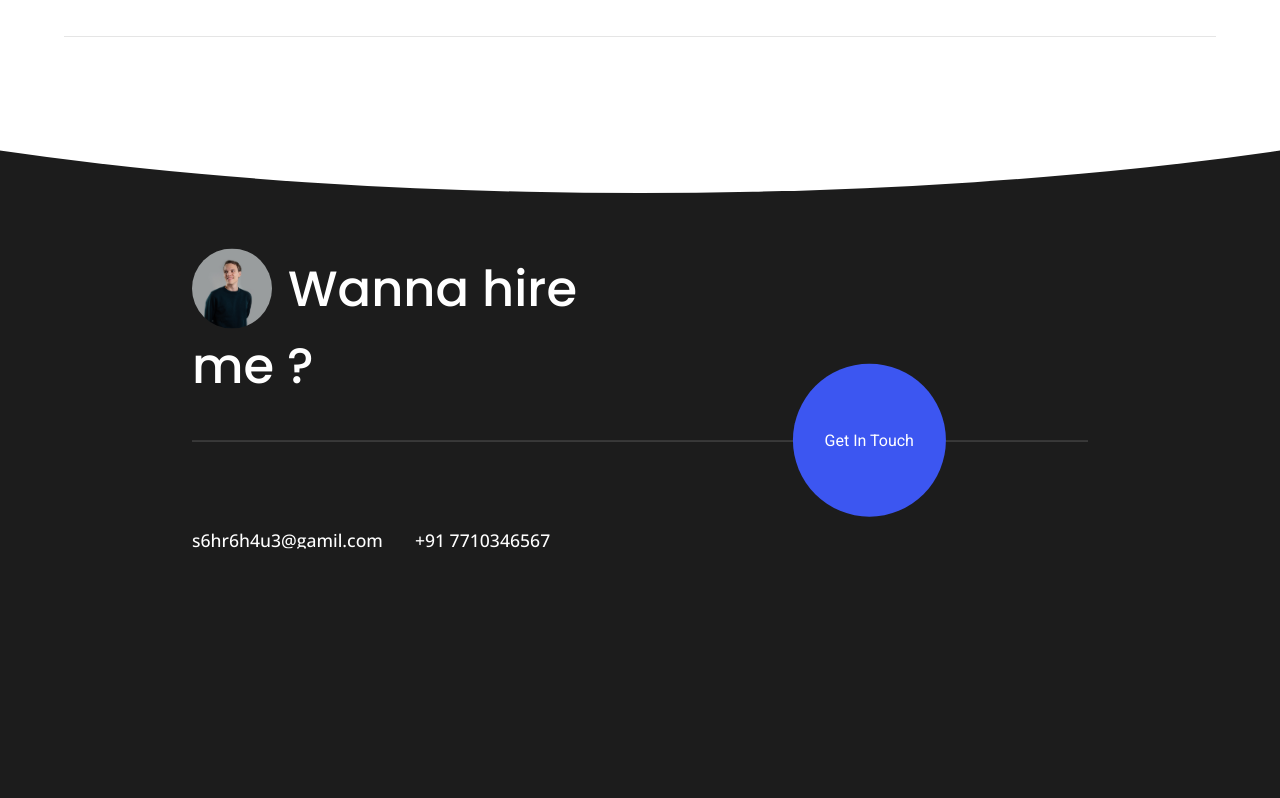
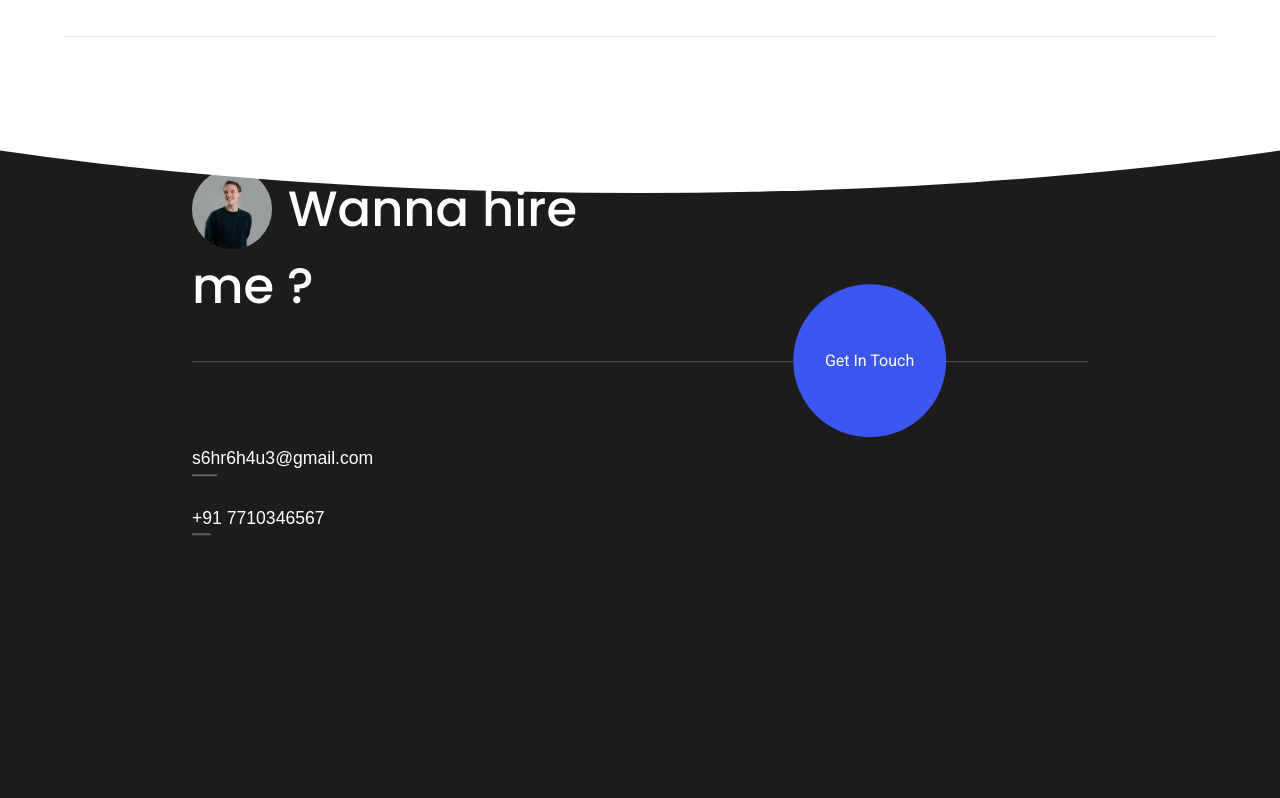
Before and after one commit to souravnub/portfolio-website, a React (Create React App) app: page /work in a window 1280 px wide. Shown: the part 1102-1900 px from the top of the page. Built offline with nearby package versions, Linux system fonts and the light colour scheme; no server answers.

Commit message:
improved the buttons in the contact section

```diff
--- a/src/components/mockups/desktop/DesktopMockup.js
+++ b/src/components/mockups/desktop/DesktopMockup.js
@@ -6,7 +6,7 @@ import "./desktopMockup.scss";
 const DesktopMockup = ({ asset }) => {
     return (
         <div className="device-mockup-container">
-            <div class="device-mockup-container__loader-container">
+            <div className="device-mockup-container__loader-container">
                 <PuffLoader color="#000000" size={100} />
             </div>
             <img
--- a/src/components/mockups/mobile/MobileMockup.js
+++ b/src/components/mockups/mobile/MobileMockup.js
@@ -6,7 +6,7 @@ import "./mobileMockup.scss";
 const MobileMockup = ({ asset }) => {
     return (
         <div className="mobile-mockup-container">
-            <div class="mobile-mockup-container__loader-container">
+            <div className="mobile-mockup-container__loader-container">
                 <PuffLoader color="#000000" size={80} />
             </div>
             <img
--- a/src/components/mockups/tablet/TabletMockup.js
+++ b/src/components/mockups/tablet/TabletMockup.js
@@ -11,7 +11,7 @@ const TabletMockup = ({ asset, showBg = false }) => {
             className="main-tablet-container"
             style={{ backgroundColor: showBg ? "rgba(0,0,0,.06)" : "inherit" }}>
             <div className="tablet-mockup-container">
-                <div class="tablet-mockup-container__loader-container">
+                <div className="tablet-mockup-container__loader-container">
                     <PuffLoader color="#000000" size={80} />
                 </div>
                 <img
--- a/src/pages/about/About.js
+++ b/src/pages/about/About.js
@@ -144,7 +144,7 @@ const About = () => {
 
     return (
         <div className="main-about-page-container route-transition-container">
-            <div className="main-about-page-container__header-container padding-inline width-container">
+            <div className="main-about-page-container__header-container padding-inline">
                 <span className="main-about-page-container__header-container__main-heading">
                     Wow, a whole page about me !
                 </span>
--- a/src/sass/_variables.scss
+++ b/src/sass/_variables.scss
@@ -13,7 +13,7 @@ $padding-md: 1.4rem;
 $padding-lg: 2rem;
 $padding-extra-lg: 6rem;
 
-$padding-section: max(45vh, 13rem);
+$padding-section: min(max(45vh, 13rem), 20rem);
 
 $gap-extra-sm: 0.3rem;
 $gap-sm: 0.5rem;
--- a/src/sections/contact/Contact.js
+++ b/src/sections/contact/Contact.js
@@ -5,17 +5,28 @@ import { Link } from "react-router-dom";
 import StyledBtn from "../../components/extras/StyledBtn";
 import "./contact.scss";
 import AnimatedTopCurve from "../../components/AnimatedTopCurve";
-import { useRef } from "react";
 import myImg from "../../assets/images/my images/my-portfolio-img-1.jpg";
 const Contact = () => {
-    let textRef = useRef();
-
     let phone = "+91 7710346567";
-    let email = "s6hr6h4u3@gamil.com";
+    let email = "s6hr6h4u3@gmail.com";
     let [isEmailCopied, setIsEmailCopied] = useState(false);
     let [isPhoneCopied, setIsPhoneCopied] = useState(false);
 
+    let handleCopyToClipboard = (ele) => {
+        if (ele === "phone") {
+            setIsPhoneCopied(true);
+            setIsEmailCopied(false);
+            return navigator.clipboard.writeText(phone);
+        }
+        if (ele === "email") {
+            setIsEmailCopied(true);
+            setIsPhoneCopied(false);
+            return navigator.clipboard.writeText(email);
+        }
+    };
+
     useEffect(() => {
+        // animation that brings container downwards
         let contactContentTimeline = gsap.timeline({
             scrollTrigger: {
                 trigger: ".main-contact-container",
@@ -43,47 +54,43 @@ const Contact = () => {
                 "-=.5"
             );
 
-        let textContainers = document.querySelectorAll(
-            ".main-contact-container__info-container__contact-btn-container .copy-to-clipboard .text-container"
+        // animations for text
+
+        let textContainer = document.querySelectorAll(
+            ".main-contact-container__info-container__contact-btn-container .text-container"
         );
-        textContainers.forEach((container) => {
-            container.addEventListener("mouseover", () => {
-                gsap.to(container.querySelectorAll("span"), {
-                    y: "-100%",
-                    duration: 0.2,
-                    ease: "power1",
-                });
+        textContainer.forEach((container) => {
+            let timeline = gsap.timeline({
+                defaults: { duration: 0.8, ease: "power4" },
             });
-            container.addEventListener("mouseout", () => {
-                gsap.to(container.querySelectorAll("span"), {
-                    y: "0",
-                    duration: 0.2,
-                    ease: "power1",
-                });
+            let text = container.querySelector(
+                ".text-container__main-text-container__main-text"
+            );
+            let bottomLine = container.querySelector(
+                ".text-container__main-text-container__bottom-line"
+            );
+            let absText = container.querySelector(".abs-text");
+
+            absText.style.left = `${text.getBoundingClientRect().width + 20}px`;
+
+            text.addEventListener("mouseover", () => {
+                timeline
+                    .to(bottomLine, { scaleX: 1 })
+                    .to(absText, { opacity: 0.6, x: 0 }, "-=.3");
             });
-            container.style.height =
-                textRef.current.getBoundingClientRect().height + "px";
+            text.addEventListener("mouseout", () => {
+                timeline
+                    .to(absText, { opacity: 0, x: "-1.4rem" })
+                    .to(bottomLine, { scaleX: 0.14 }, "-=.3");
+            });
         });
     }, []);
-
-    let handleCopyToClipboard = (ele) => {
-        if (ele === "phone") {
-            setIsPhoneCopied(true);
-            setIsEmailCopied(false);
-            return navigator.clipboard.writeText(phone);
-        }
-        if (ele === "email") {
-            setIsEmailCopied(true);
-            setIsPhoneCopied(false);
-            return navigator.clipboard.writeText(email);
-        }
-    };
     return (
         <>
             <div className="main-contact-container">
                 <AnimatedTopCurve />
                 <div className="main-contact-container__info-container width-container">
-                    <div>
+                    <div className="main-contact-container__info-container__head">
                         <div>
                             <img src={myImg} alt="" className="my-img" />
                             <span>Wanna hire</span>
@@ -106,8 +113,14 @@ const Contact = () => {
                             className="copy-to-clipboard"
                             onClick={() => handleCopyToClipboard("email")}>
                             <div className="text-container">
-                                <span ref={textRef}>{email}</span>
-                                <span>
+                                <div className="text-container__main-text-container">
+                                    <span className="text-container__main-text-container__main-text">
+                                        {email}
+                                    </span>
+                                    <div className="text-container__main-text-container__bottom-line"></div>
+                                </div>
+
+                                <span className="abs-text">
                                     {isEmailCopied
                                         ? "copied !"
                                         : "copy to clipboard"}
@@ -118,8 +131,13 @@ const Contact = () => {
                             className="copy-to-clipboard"
                             onClick={() => handleCopyToClipboard("phone")}>
                             <div className="text-container">
-                                <span>{phone}</span>
-                                <span>
+                                <div className="text-container__main-text-container">
+                                    <span className="text-container__main-text-container__main-text">
+                                        {phone}
+                                    </span>
+                                    <div className="text-container__main-text-container__bottom-line"></div>
+                                </div>
+                                <span className="abs-text">
                                     {isPhoneCopied
                                         ? "copied !"
                                         : "copy to clipboard"}
--- a/src/sections/contact/contact.scss
+++ b/src/sections/contact/contact.scss
@@ -7,8 +7,8 @@
 
     position: relative;
 
-    padding-bottom: calc($padding-section - 4rem);
-    padding-top: calc(max(45vh, 13rem) - 4rem);
+    padding-bottom: calc($padding-section - 10rem);
+    padding-top: calc($padding-section - 4rem);
 
     overflow: hidden;
 
@@ -39,11 +39,11 @@
             gap: $gap-extra-lg;
         }
 
-        & > div:nth-child(1) {
+        &__head {
             display: flex;
             flex-direction: column;
 
-            font-size: calc($fs-lg + 1.3rem);
+            font-size: clamp($fs-lg + 0.8rem, 5vw, $fs-lg + 1.3rem);
             font-weight: 500;
 
             & > div {
@@ -73,10 +73,12 @@
                 transform: translateY(-50%) translateX(-9rem);
             }
         }
+
         &__contact-btn-container {
             margin-top: 3rem;
             display: flex;
-            align-items: center;
+            flex-direction: column;
+            align-items: flex-start;
             gap: 2rem;
 
             button {
@@ -84,20 +86,40 @@
                 color: white;
 
                 .text-container {
-                    overflow: hidden;
                     display: flex;
-                    flex-direction: column;
+                    gap: $gap-lg;
+                    align-items: flex-end;
+                    position: relative;
 
-                    span {
-                        font-weight: 500;
-                        font-family: $ff-open-sans;
-                        transition: transform 200ms ease-in-out;
+                    &__main-text-container {
+                        display: flex;
+                        gap: $gap-extra-sm;
+                        flex-direction: column;
+
+                        &__bottom-line {
+                            background-color: rgba(white, 0.3);
+                            width: 100%;
+                            height: 1.5px;
+                            border-radius: 100vh;
+
+                            // for gsap
+                            transform: scaleX(0.14);
+                            transform-origin: left;
+                        }
                     }
 
-                    span:nth-child(2) {
+                    & > span {
                         font-weight: 400;
                         font-size: 0.9rem;
                         text-transform: capitalize;
+
+                        position: absolute;
+                        pointer-events: none;
+
+                        width: max-content;
+                        // for gsap
+                        transform: translateX(-1.4rem);
+                        opacity: 0;
                     }
                 }
             }
```
